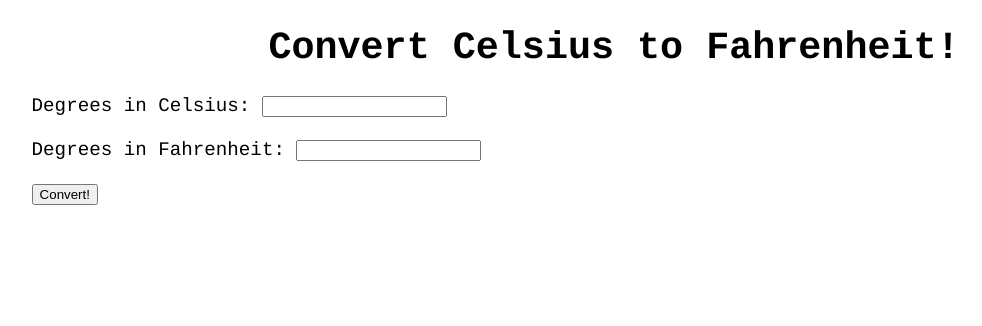
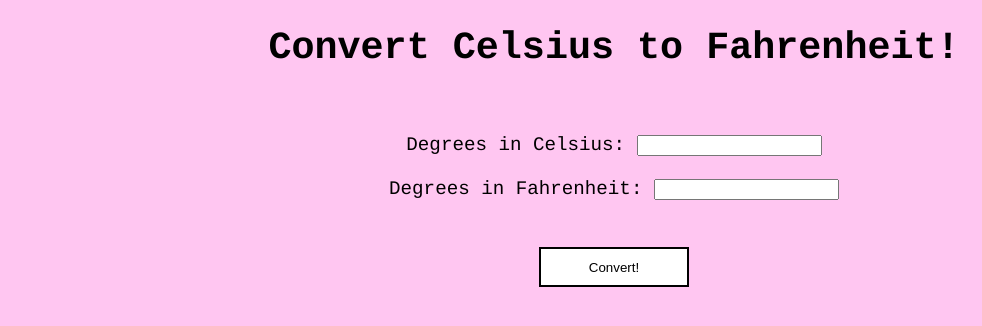
Before and after one commit to ahen4life/convert, a plain HTML site: page index.html in a window 1280 px wide. Shown: the whole page, without its empty margins (26-1008 px from the left). Drawn offline with Linux system fonts and the light colour scheme.

Commit message:
edited files

```diff
--- a/css/style.css
+++ b/css/style.css
@@ -2,8 +2,27 @@ body {
   margin: 0em 3em;
   font-family: 'Courier', sans-serif;
   font-size: 1.2rem;
+  background-color: #FFC6F1;
 }
 
 h1 {
   text-align: center;
+  margin-bottom: 4rem;
 }
+
+form {
+  text-align: center;
+}
+
+.myButton {
+  height: 40px;
+  width: 150px;
+  margin-top: 1.6rem;
+  background-color: white;
+  border: 2px solid black;
+}
+
+.myButton:hover {
+  background-color: lightGray;
+  cursor: pointer;
+}
--- a/index.html
+++ b/index.html
@@ -12,7 +12,7 @@
       <br><br>
       Degrees in Fahrenheit: <input id="F" name="fahrenheit" type="text" value="">
       <br><br>
-      <button type="button" name="myButton" onclick="convert()">Convert!</button>
+      <button class="myButton" type="button" name="myButton" onclick="convert()">Convert!</button>
     </form>
     <script src="js/main.js" type="text/javascript"></script>
   </body>
--- a/js/main.js
+++ b/js/main.js
@@ -1,10 +1,10 @@
 function convert (input) {
   let result = 0;
-  let userCelsius = document.getElementById("C").value
-  let userFahrenheit = document.getElementById("F").value
+  let userCelsius = document.getElementById("C").value;
+  let userFahrenheit = document.getElementById("F").value;
 
   if (userCelsius) {
-    result = userCelsius*(9/5) + 32;
+    result = Math.round(userCelsius*(9/5) + 32);
     document.getElementById("F").value = result;
   } else {
     result = userFahrenheit*(9/5) + 32;
```
Also changed, not shown: img/chat.png (added), img/chien.png (added), 1 other file.
